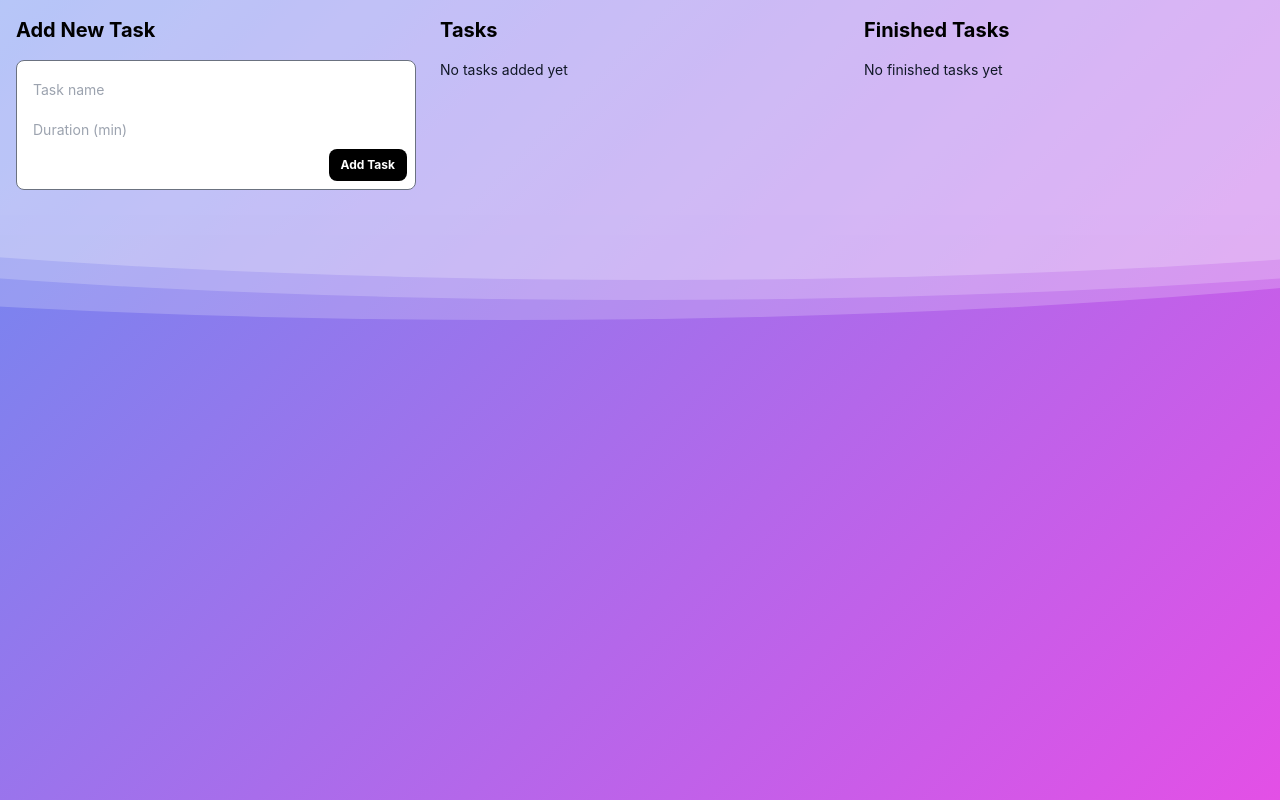
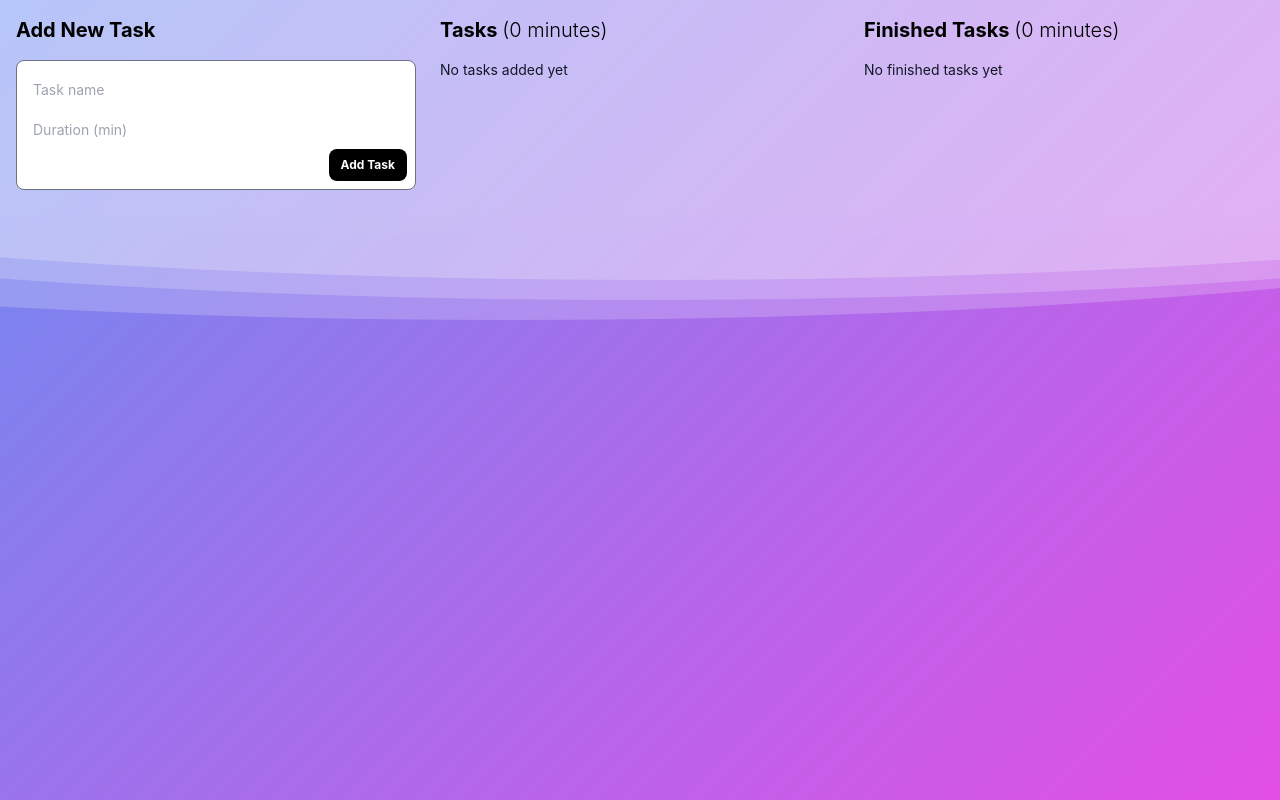
Before and after one commit to ahmadrosid/timeboxing, a SvelteKit app: page / in a window 1280 px wide. Built offline with nearby package versions, Linux system fonts and the light colour scheme.

Commit message:
Add task duration to task lists -Display the total duration of tasks in the "Tasks" and "Finished Tasks" sections -Update the section headers to include the total duration

```diff
--- a/src/routes/+page.svelte
+++ b/src/routes/+page.svelte
@@ -161,7 +161,10 @@
     {/if}
   </div>
   <div class="w-full max-w-md">
-    <h2 class="text-xl font-bold mb-4">Tasks</h2>
+    <h2 class="text-xl font-bold mb-4">
+      Tasks
+      <span class="font-light">({tasks.filter(task => task.status !== 'done').reduce((acc, task) => acc + task.duration!, 0)} minutes)</span>
+    </h2>
     <div class="scrollable">
       {#each tasks.filter(task => task.status !== 'done') as task (task.id)}
         <TaskItem {task} {startTask} {deleteTask} {markTaskAsDone} {pauseTask} />
@@ -172,7 +175,10 @@
     </div>
   </div>
   <div class="w-full max-w-md">
-    <h2 class="text-xl font-bold mb-4">Finished Tasks</h2>
+    <h2 class="text-xl font-bold mb-4">
+      Finished Tasks
+      <span class="font-light">({tasks.filter(task => task.status === 'done').reduce((acc, task) => acc + task.duration!, 0)} minutes)</span>
+    </h2>
     <div class="scrollable">
       {#each tasks.filter(task => task.status === 'done') as task (task.id)}
         <TaskItem {task} {startTask} {deleteTask} {markTaskAsDone} {pauseTask} />
```
